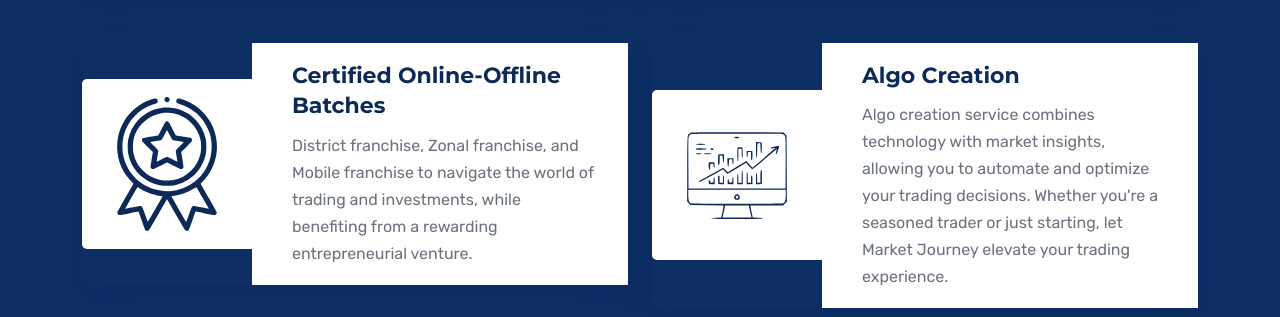
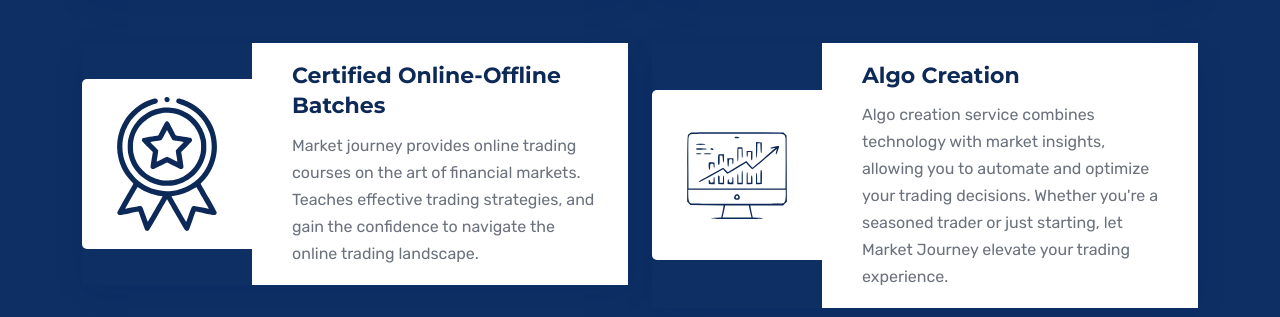
Before and after one commit to seclobproject/Market_journey_website, a React (Vite) app: page /service in a window 1280 px wide. Shown: the part 2420-2737 px from the top of the page. Built offline with nearby package versions, Linux system fonts and the light colour scheme.

Commit message:
update service description

```diff
--- a/src/pages/services.jsx
+++ b/src/pages/services.jsx
@@ -157,10 +157,9 @@ const Service = () => {
                                     <img src={medal} alt="certified" style={{width:'100px'}}/>
                                 </div>
                                 <div className="service-item__content service-item__content--2">
-                                    <h4 className="service-item__title"> Certified Online-Offline Batches</h4>
+                                    <h4 className="service-item__title"> Certified Online-Offline Batches </h4>
                                     <p>
-                                        District franchise, Zonal franchise, and Mobile franchise to navigate the world of trading
-                                        and investments, while benefiting from a rewarding entrepreneurial venture.
+                                        Market journey provides online trading courses on the art of financial markets. Teaches effective trading strategies, and gain the confidence to navigate the online trading landscape.
                                     </p>
                                 </div>
                             </div>
```
